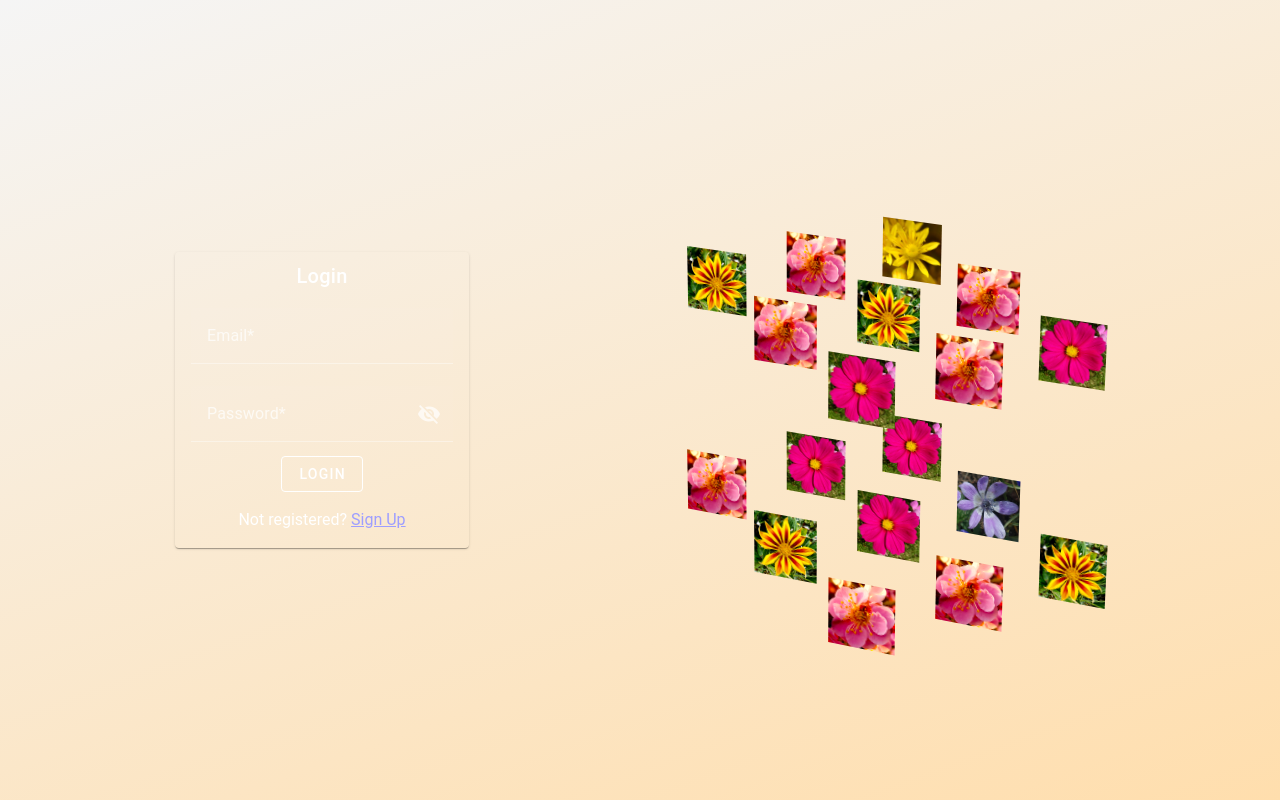
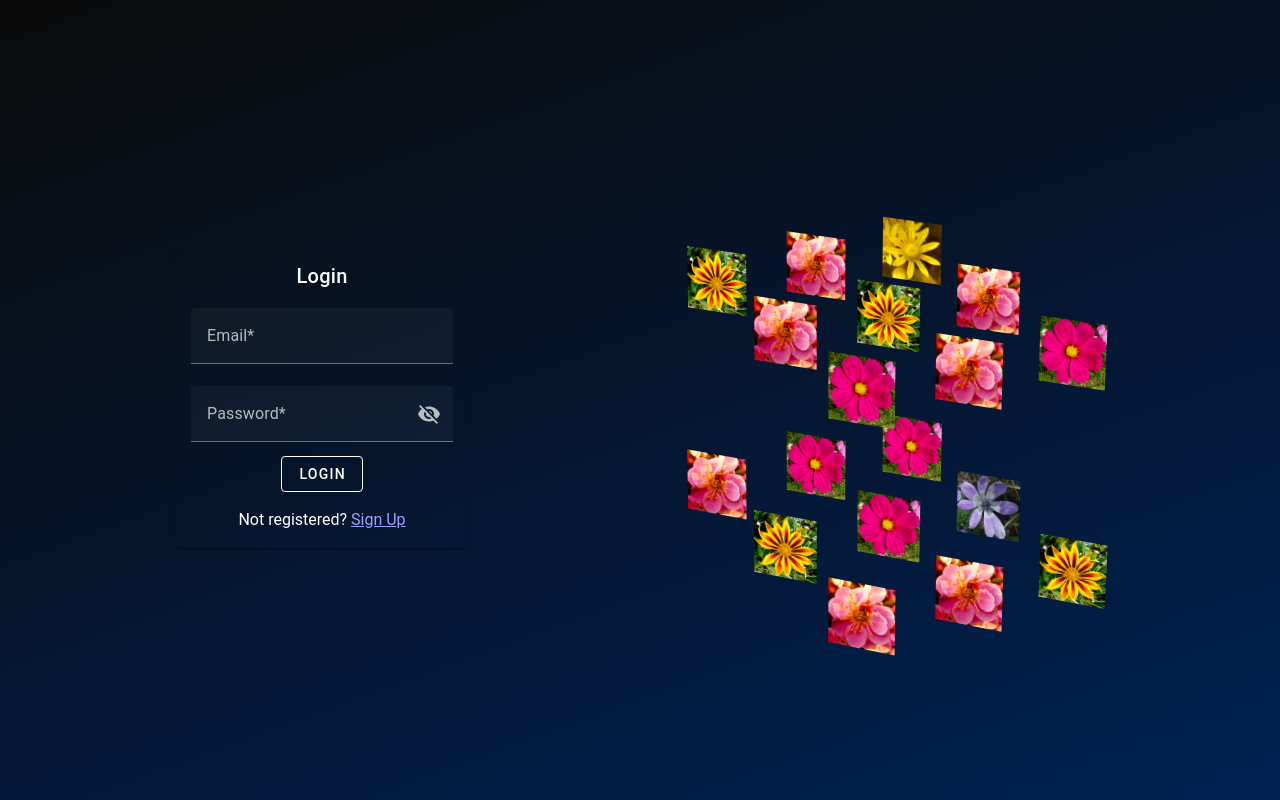
Before and after one commit to Mamun724/vue-animation, a Vue app: page /login in a window 1280 px wide. Built offline with nearby package versions, Linux system fonts and the light colour scheme.

Commit message:
set themable color for gradient background in auth pages.

```diff
--- a/src/components/CssOnlyBackgroundAnimation.vue
+++ b/src/components/CssOnlyBackgroundAnimation.vue
@@ -15,7 +15,7 @@ import CssOnlyAnimation from "@/components/CssOnlyAnimation/CssOnlyAnimation.vue
   top: 0;
   width: 100%;
   height: 100%;
-  background: linear-gradient(-20deg, navajowhite, whitesmoke);
+  background: linear-gradient(-20deg, rgb(var(--v-theme-gradient-start)), rgb(var(--v-theme-gradient-end)));
   padding-left: 25%;
 }
 
--- a/src/components/SplashScreen.vue
+++ b/src/components/SplashScreen.vue
@@ -21,7 +21,7 @@ import CssOnlyAnimation from "@/components/CssOnlyAnimation/CssOnlyAnimation.vue
   top: 50%;
   left: 50%;
   transform: translate(-50%, -50%);
-  background: linear-gradient(-20deg, navajowhite, whitesmoke);
+  background: linear-gradient(-20deg, rgb(var(--v-theme-gradient-start)), rgb(var(--v-theme-gradient-end)));
 }
 
 .splash-screen > .splash-content {
--- a/src/plugins/vuetify.js
+++ b/src/plugins/vuetify.js
@@ -33,6 +33,8 @@ export default createVuetify({
           "on-background": "#000000",
           "on-surface": "#000000",
           "on-error": "#FFFFFF",
+          "gradient-start": "#FFDEAD",
+          "gradient-end": "#F5F5F5",
         },
       },
       dark: {
@@ -48,6 +50,8 @@ export default createVuetify({
           "on-background": "#FFFFFF",
           "on-surface": "#FFFFFF",
           "on-error": "#000000",
+          "gradient-start": "#002152",
+          "gradient-end": "#0A0A0A",
         },
       },
     },
```
